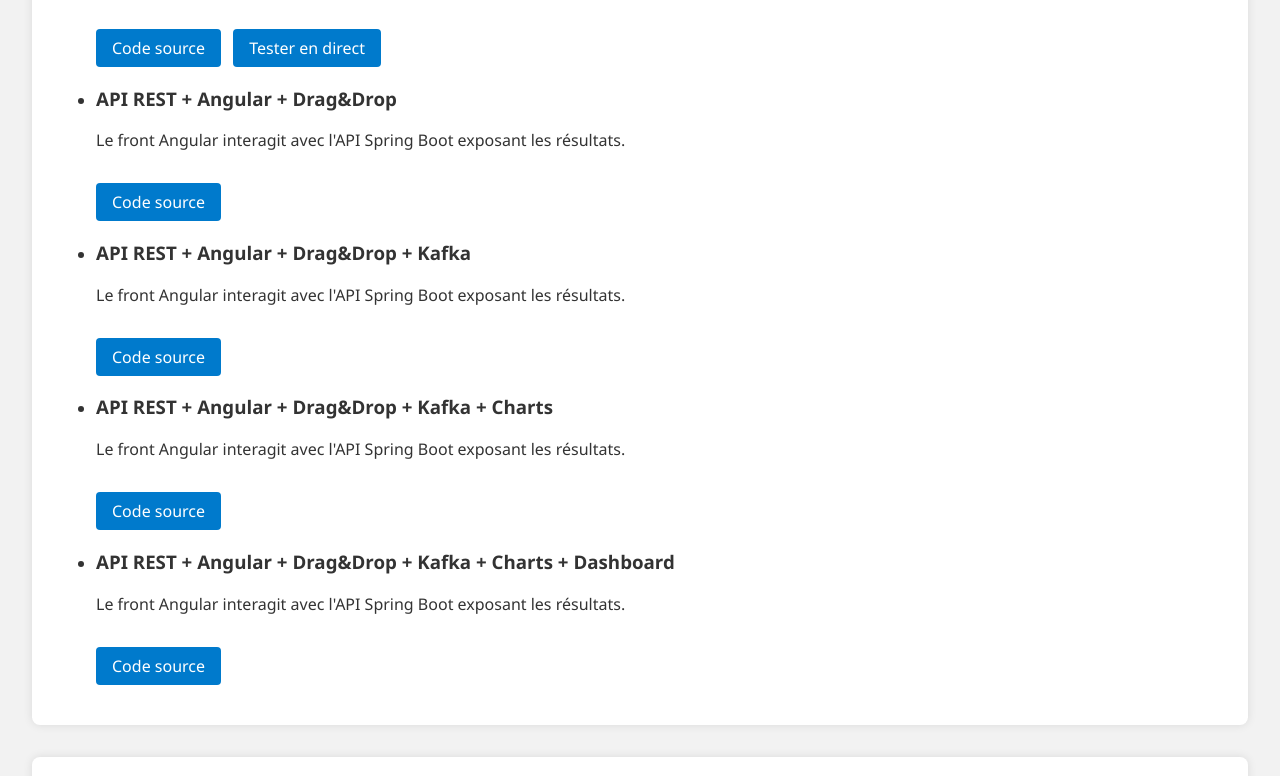
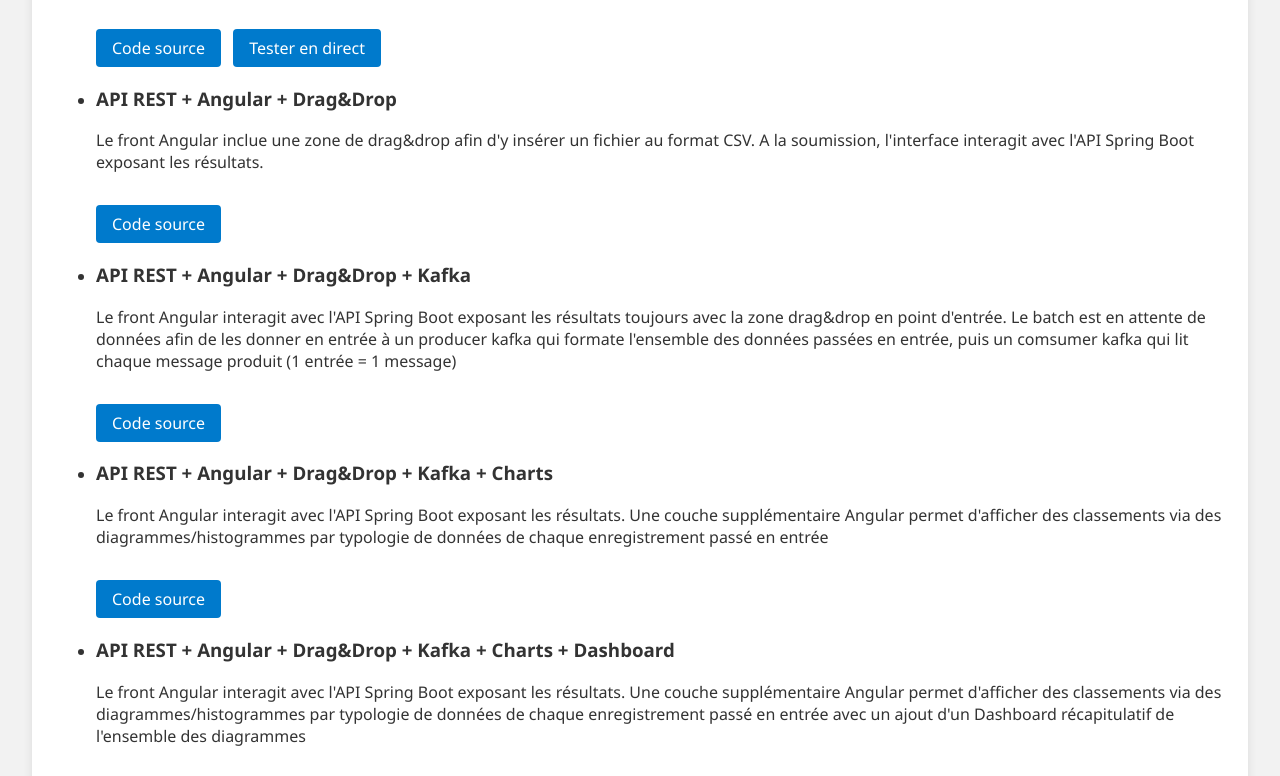
Before and after one commit to GBIS-Lab/gbis-lab.github.io, a plain HTML site: page index.html in a window 1280 px wide. Shown: the part 1569-2345 px from the top of the page. Drawn offline with Linux system fonts and the light colour scheme.

Commit message:
Update index.html

```diff
--- a/index.html
+++ b/index.html
@@ -123,22 +123,22 @@
 
                 <li>
                     <h3>API REST + Angular + Drag&Drop</h3>
-                    <p>Le front Angular interagit avec l'API Spring Boot exposant les résultats.</p>
+                    <p>Le front Angular inclue une zone de drag&drop afin d'y insérer un fichier au format CSV. A la soumission, l'interface interagit avec l'API Spring Boot exposant les résultats.</p>
                     <a class="btn" href="https://github.com/GBIS-Lab/8-springbatch-csv-reader-bdd-modular-jpa-Thymleaf-REST-Angular-DragDrop">Code source</a>
                 </li>
                 <li>
                     <h3>API REST + Angular + Drag&Drop + Kafka</h3>
-                    <p>Le front Angular interagit avec l'API Spring Boot exposant les résultats.</p>
+                    <p>Le front Angular interagit avec l'API Spring Boot exposant les résultats toujours avec la zone drag&drop en point d'entrée. Le batch est en attente de données afin de les donner en entrée à un producer kafka qui formate l'ensemble des données passées en entrée, puis un comsumer kafka qui lit chaque message produit (1 entrée = 1 message)</p>
                     <a class="btn" href="https://github.com/GBIS-Lab/9-springbatch-csv-reader-bdd-modular-jpa-Thymleaf-REST-Angular-DragDrop-Kafka">Code source</a>
                 </li>
                 <li>
                     <h3>API REST + Angular + Drag&Drop + Kafka + Charts</h3>
-                    <p>Le front Angular interagit avec l'API Spring Boot exposant les résultats.</p>
+                    <p>Le front Angular interagit avec l'API Spring Boot exposant les résultats. Une couche supplémentaire Angular permet d'afficher des classements via des diagrammes/histogrammes par typologie de données de chaque enregistrement passé en entrée</p>
                     <a class="btn" href="https://github.com/GBIS-Lab/10-springbatch-csv-reader-bdd-modular-jpa-Thymleaf-REST-Angular-DragDrop-Kafka-Charts">Code source</a>
                 </li>
                 <li>
                     <h3>API REST + Angular + Drag&Drop + Kafka + Charts + Dashboard</h3>
-                    <p>Le front Angular interagit avec l'API Spring Boot exposant les résultats.</p>
+                    <p>Le front Angular interagit avec l'API Spring Boot exposant les résultats.  Une couche supplémentaire Angular permet d'afficher des classements via des diagrammes/histogrammes par typologie de données de chaque enregistrement passé en entrée avec un ajout d'un Dashboard récapitulatif de l'ensemble des diagrammes</p>
                     <a class="btn" href="https://github.com/GBIS-Lab/11-springbatch-csv-reader-bdd-modular-Thymleaf-REST-Angular-DragDrop-Kafka-Dashboard-Charts">Code source</a>
                 </li>
             </ul>
```
